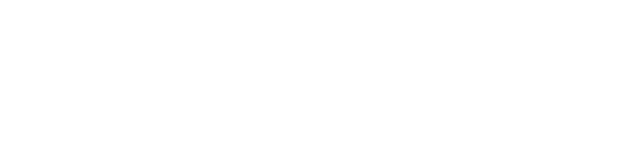
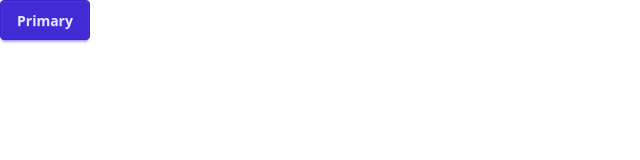
Before and after one commit to barua-raj/ph-payoo-mfs-app, a plain HTML site: page index.html in a window 1280 px wide. Shown: the whole page, without its empty margins (0-640 px from the left). Drawn offline with nearby package versions, Linux system fonts and the light colour scheme.

Commit message:
add: daisyUI

```diff
--- a/index.html
+++ b/index.html
@@ -4,10 +4,12 @@
     <meta charset="UTF-8">
     <meta name="viewport" content="width=device-width, initial-scale=1.0">
     <title>Payoo Mobile Financial Services App</title>
-    <!-- tailwind cdn -->
+    <link rel="icon" type="image/png" href="./payoo.png">
+    <!-- daisyUI cdn -->
+    <link href="https://cdn.jsdelivr.net/npm/daisyui@5" rel="stylesheet" type="text/css" />
     <script src="https://cdn.jsdelivr.net/npm/@tailwindcss/browser@4"></script>
 </head>
 <body>
-
+    <button class="btn btn-primary">Primary</button>
 </body>
 </html>
```
